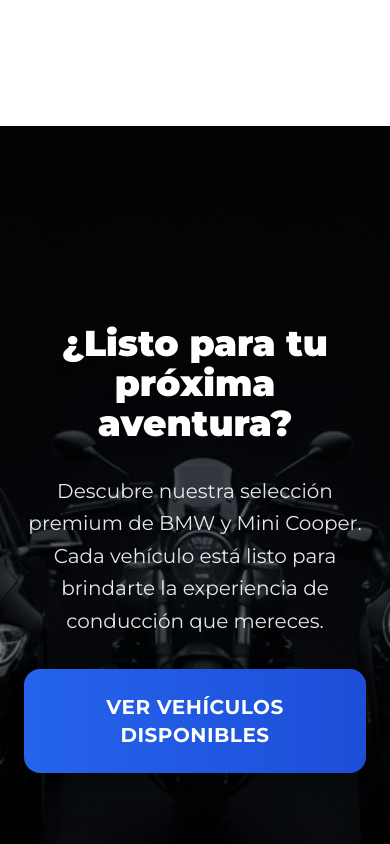
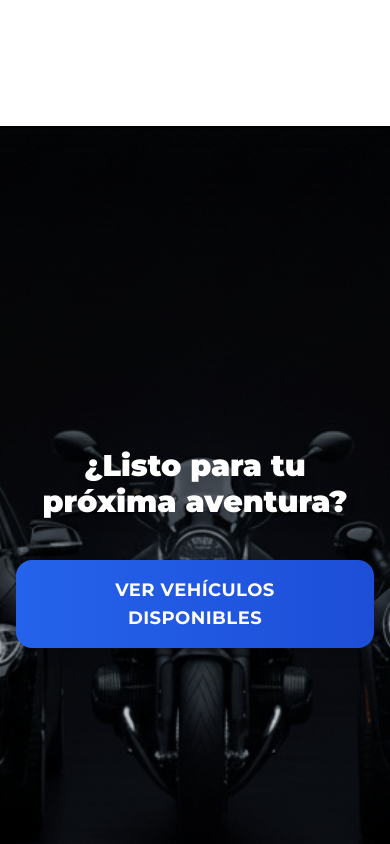
Before and after one commit to aivocolombia/87-Autos, a Next.js app: page / in a window 390 px wide. Shown: the part 5520-6364 px from the top of the page. Built offline with nearby package versions, Linux system fonts and the light colour scheme.

Commit message:
Vercel integration test

```diff
--- a/components/background-section.tsx
+++ b/components/background-section.tsx
@@ -10,35 +10,31 @@ export default function BackgroundSection() {
       <img
         src="/images/transition/1. luz apagada.png"
         alt="Transición de luz apagada"
-        className="absolute inset-0 w-full h-full object-cover"
+        className="absolute inset-0 w-full h-full object-cover md:object-contain object-center"
       />
 
       {/* Dark overlay for better text readability */}
-      <div className="absolute inset-0 bg-black/40" />
+      <div className="absolute inset-0 bg-black/20" />
 
       {/* Overlay CTA Content */}
       <div className="absolute inset-0 flex items-center justify-center z-10">
-        <div className="container mx-auto px-6">
-          <div className="text-center max-w-4xl mx-auto">
+        <div className="container mx-auto px-4 md:px-6">
+          <div className="text-center max-w-2xl md:max-w-4xl mx-auto">
             <motion.div
               initial={{ opacity: 0, y: 30 }}
               whileInView={{ opacity: 1, y: 0 }}
               transition={{ duration: 0.8, ease: "easeOut" }}
               viewport={{ once: true }}
-              className="space-y-8"
+              className="space-y-6 md:space-y-8"
             >
-              <h2 className="text-4xl md:text-5xl lg:text-6xl font-black text-white mb-6 drop-shadow-lg">
+              <h2 className="text-3xl md:text-4xl lg:text-5xl xl:text-6xl font-black text-white mb-4 md:mb-6 drop-shadow-lg">
                 ¿Listo para tu próxima aventura?
               </h2>
-              <p className="text-xl md:text-2xl text-white/90 mb-10 max-w-3xl mx-auto leading-relaxed drop-shadow-md">
-                Descubre nuestra selección premium de BMW y Mini Cooper.
-                Cada vehículo está listo para brindarte la experiencia de conducción que mereces.
-              </p>
               <motion.button
                 onClick={() => {
                   window.location.href = '/stock'
                 }}
-                className="group relative px-12 py-6 bg-gradient-to-r from-blue-600 to-blue-700 text-white text-xl font-bold tracking-wide rounded-2xl hover:shadow-2xl transition-all duration-300 overflow-hidden shadow-lg"
+                className="group relative px-8 py-4 md:px-12 md:py-6 bg-gradient-to-r from-blue-600 to-blue-700 text-white text-lg md:text-xl font-bold tracking-wide rounded-2xl hover:shadow-2xl transition-all duration-300 overflow-hidden shadow-lg"
                 whileHover={{ scale: 1.05, y: -3 }}
                 whileTap={{ scale: 0.95 }}
               >
```
Also changed, not shown: components/vehiculos-2.tsx (+2 -4 lines).
